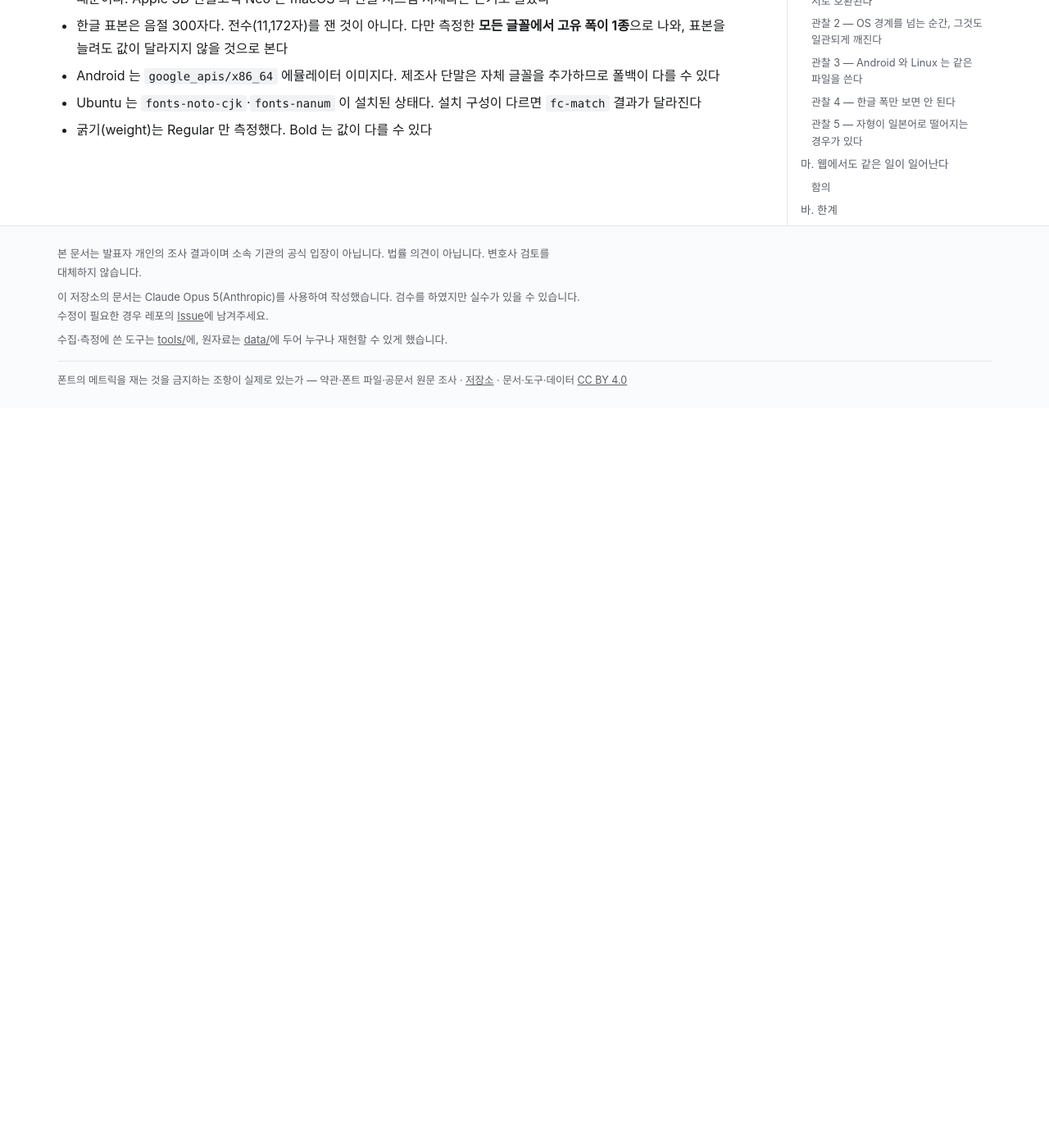
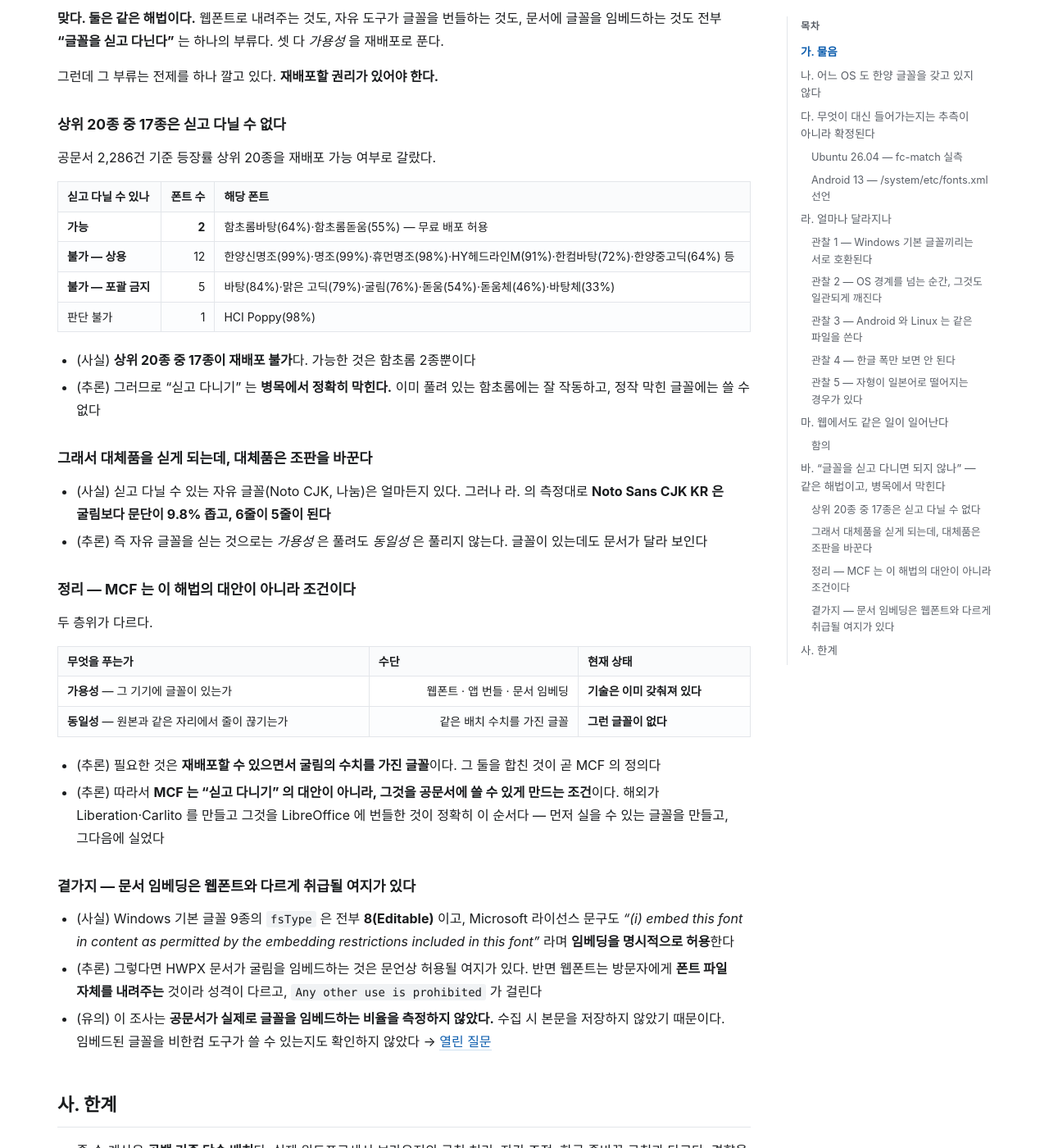
Before and after one commit to msjang/krigf26-font-eula-survey, a Jekyll site: the page built from findings-crossos.md, in a window 1280 px wide and 1400 px high, scrolled down 4885 px. Shown: the whole window at 82% size. Built offline with Jekyll 4.4.1, drawn with Linux system fonts in a browser that asks for light colours; our own code applies the rules of GitHub Pages for plain Markdown files; before the commit the page ends 5382 px from its top, so only the background shows below that; some of the changed text lies outside the part shown.

Commit message:
finding(crossos): 싣고 다니기는 병목에서 막힌다 — MCF 는 그 해법의 대안이 아니라 조건이다
조사 중 제기된 물음에 답한다. "웹이면 웹폰트로 해결이고, 이건 애플리케이션이
오픈소스 폰트 들고 다니게 하는 거랑 같은 거네."

맞다. 그리고 그래서 막힌다.

1) 같은 부류다
   - 웹폰트, 앱 번들, 문서 임베딩은 전부 재배포로 가용성을 푸는 하나의 해법이다
   - 전제는 재배포할 권리가 있다는 것이다

2) 상위 20종 중 17종이 재배포 불가다
   - 가능 2종: 함초롬바탕(64%)·함초롬돋움(55%)
   - 불가 12종: 한양신명조(99%)·명조(99%)·휴먼명조(98%) 등 상용
   - 불가 5종: 바탕(84%)·맑은 고딕(79%)·굴림(76%) 등 Microsoft 포괄 금지
   - 이미 풀려 있는 글꼴에는 잘 듣고, 정작 막힌 글꼴에는 못 쓴다

3) 대체품을 실으면 조판이 바뀐다
   - Noto Sans CJK KR 은 문단 −9.8%, 6줄이 5줄이 된다
   - 가용성은 풀려도 동일성은 안 풀린다

4) 그래서 MCF 다
   - 필요한 것은 "재배포할 수 있으면서 굴림의 수치를 가진 글꼴" 이고
     그 둘을 합친 것이 MCF 의 정의다
   - 해외가 Liberation·Carlito 를 만들고 LibreOffice 에 번들한 순서가 이것이다.
     먼저 실을 수 있는 글꼴을 만들고, 그다음에 실었다

곁가지로, Windows 기본 글꼴은 fsType 8 이고 Microsoft 문언이 임베딩을
명시 허용하므로 문서 임베딩은 웹폰트와 다르게 취급될 여지가 있다.
다만 공문서의 실제 임베딩 비율과 비한컴 도구의 판독 가능 여부는
측정하지 않았으므로 열린 질문에 남겼다.

Co-Authored-By: Claude <noreply@anthropic.com>

```diff
--- a/findings-crossos.md
+++ b/findings-crossos.md
@@ -125,7 +125,54 @@ Linux 와 Android 는 대체 규칙이 파일로 공개돼 있어 **실측할
 - (추론) 그러므로 선택지는 둘이다. **문서가 글꼴을 싣고 다니거나(라이선스 문제), 모든 OS 가 같은 수치의 자유 글꼴을 갖거나(MCF).** 해외가 후자를 택한 이유가 여기 있다
 - (사실) 그리고 MCF 쪽 길은 이미 열려 있다. Noto CJK 도 나눔도 **OFL 1.1 + fsType 0** 이다 ([내장 라이선스 전수 조사](findings-licenses.md)). 값만 맞춘 판본을 만들어 배포하는 데 라이선스상 장애가 없다
 
-## 바. 한계
+## 바. "글꼴을 싣고 다니면 되지 않나" — 같은 해법이고, 병목에서 막힌다
+
+조사 중에 제기된 물음이다.
+
+> 웹이면 웹폰트로 해결. 이건 애플리케이션이 오픈소스 폰트 들고 다니게 해서 해결하는 거랑 동일한 거네
+
+**맞다. 둘은 같은 해법이다.** 웹폰트로 내려주는 것도, 자유 도구가 글꼴을 번들하는 것도, 문서에 글꼴을 임베드하는 것도 전부 **"글꼴을 싣고 다닌다"** 는 하나의 부류다. 셋 다 *가용성* 을 재배포로 푼다.
+
+그런데 그 부류는 전제를 하나 깔고 있다. **재배포할 권리가 있어야 한다.**
+
+### 상위 20종 중 17종은 싣고 다닐 수 없다
+
+공문서 2,286건 기준 등장률 상위 20종을 재배포 가능 여부로 갈랐다.
+
+| 싣고 다닐 수 있나 | 폰트 수 | 해당 폰트 |
+|---|---:|---|
+| **가능** | **2** | 함초롬바탕(64%)·함초롬돋움(55%) — 무료 배포 허용 |
+| **불가 — 상용** | 12 | 한양신명조(99%)·명조(99%)·휴먼명조(98%)·HY헤드라인M(91%)·한컴바탕(72%)·한양중고딕(64%) 등 |
+| **불가 — 포괄 금지** | 5 | 바탕(84%)·맑은 고딕(79%)·굴림(76%)·돋움(54%)·돋움체(46%)·바탕체(33%) |
+| 판단 불가 | 1 | HCI Poppy(98%) |
+
+- (사실) **상위 20종 중 17종이 재배포 불가**다. 가능한 것은 함초롬 2종뿐이다
+- (추론) 그러므로 "싣고 다니기" 는 **병목에서 정확히 막힌다.** 이미 풀려 있는 함초롬에는 잘 작동하고, 정작 막힌 글꼴에는 쓸 수 없다
+
+### 그래서 대체품을 싣게 되는데, 대체품은 조판을 바꾼다
+
+- (사실) 싣고 다닐 수 있는 자유 글꼴(Noto CJK, 나눔)은 얼마든지 있다. 그러나 라. 의 측정대로 **Noto Sans CJK KR 은 굴림보다 문단이 9.8% 좁고, 6줄이 5줄이 된다**
+- (추론) 즉 자유 글꼴을 싣는 것으로는 *가용성* 은 풀려도 *동일성* 은 풀리지 않는다. 글꼴이 있는데도 문서가 달라 보인다
+
+### 정리 — MCF 는 이 해법의 대안이 아니라 조건이다
+
+두 층위가 다르다.
+
+| 무엇을 푸는가 | 수단 | 현재 상태 |
+|---|---|---|
+| **가용성** — 그 기기에 글꼴이 있는가 | 웹폰트 · 앱 번들 · 문서 임베딩 | **기술은 이미 갖춰져 있다** |
+| **동일성** — 원본과 같은 자리에서 줄이 끊기는가 | 같은 배치 수치를 가진 글꼴 | **그런 글꼴이 없다** |
+
+- (추론) 필요한 것은 **재배포할 수 있으면서 굴림의 수치를 가진 글꼴**이다. 그 둘을 합친 것이 곧 MCF 의 정의다
+- (추론) 따라서 **MCF 는 "싣고 다니기" 의 대안이 아니라, 그것을 공문서에 쓸 수 있게 만드는 조건**이다. 해외가 Liberation·Carlito 를 만들고 그것을 LibreOffice 에 번들한 것이 정확히 이 순서다 — 먼저 실을 수 있는 글꼴을 만들고, 그다음에 실었다
+
+### 곁가지 — 문서 임베딩은 웹폰트와 다르게 취급될 여지가 있다
+
+- (사실) Windows 기본 글꼴 9종의 `fsType` 은 전부 **8(Editable)** 이고, Microsoft 라이선스 문구도 *"(i) embed this font in content as permitted by the embedding restrictions included in this font"* 라며 **임베딩을 명시적으로 허용**한다
+- (추론) 그렇다면 HWPX 문서가 굴림을 임베드하는 것은 문언상 허용될 여지가 있다. 반면 웹폰트는 방문자에게 **폰트 파일 자체를 내려주는** 것이라 성격이 다르고, `Any other use is prohibited` 가 걸린다
+- (유의) 이 조사는 **공문서가 실제로 글꼴을 임베드하는 비율을 측정하지 않았다.** 수집 시 본문을 저장하지 않았기 때문이다. 임베드된 글꼴을 비한컴 도구가 쓸 수 있는지도 확인하지 않았다 → [열린 질문](open-questions.md)
+
+## 사. 한계
 
 - 줄 수 계산은 **공백 기준 단순 배치**다. 실제 워드프로세서·브라우저의 금칙 처리, 자간 조정, 한글 줄바꿈 규칙과 다르다. 경향을 보기 위한 값이다
 - **macOS 의 폴백은 실측하지 않았다.** Linux·Android 와 달리 대체 규칙이 파일로 공개돼 있지 않고 응용프로그램이 고르기 때문이다. Apple SD 산돌고딕 Neo 는 macOS 의 한글 시스템 서체라는 근거로 골랐다
--- a/open-questions.md
+++ b/open-questions.md
@@ -24,6 +24,9 @@
 
 - **Article 6 의 (b) 요건 해석** — "이미 쉽게 얻을 수 있었던 정보" 의 범위. 이 조사는 공개 규격이 정한 테이블 값이 여기 해당한다고 보았으나(RQ9), 판례로 확인한 것은 아니다
 - **저작권법 제124조 제1항 제1호의 가정적 판단** — "대한민국 내에서 만들어졌더라면 침해가 될 물건" 인지를 MCF 에 적용한 사례를 찾지 못했다
+
+- **공문서의 글꼴 임베딩 비율** — HWP·HWPX 는 글꼴을 문서에 포함해 저장할 수 있다. 실제로 얼마나 그렇게 저장되는지 측정하지 못했다. 수집 시 본문을 저장하지 않았기 때문이다
+- **임베드된 글꼴의 상호운용성** — 문서에 포함된 글꼴을 비한컴 도구가 읽어 쓸 수 있는지 확인하지 않았다. 가능하다면 Windows 기본 글꼴에 대해서는 임베딩이 현실적 경로가 될 수 있다 (fsType 8 + Microsoft 문언의 임베딩 명시 허용)
 
 ## 다. 미확보 자료
 
```
